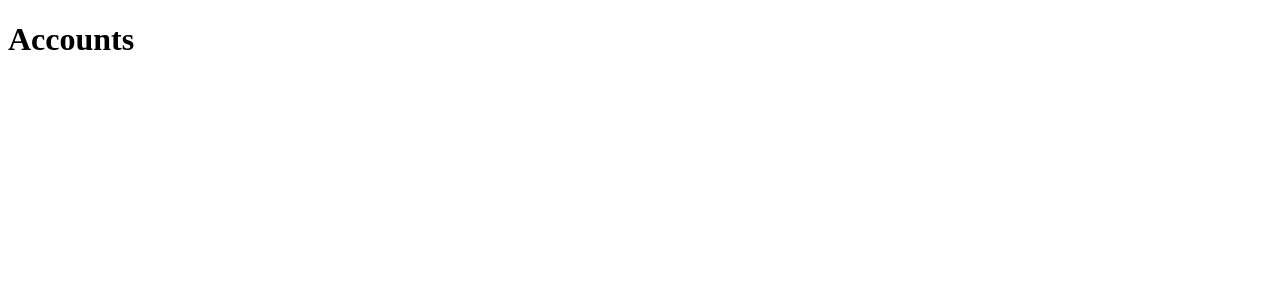
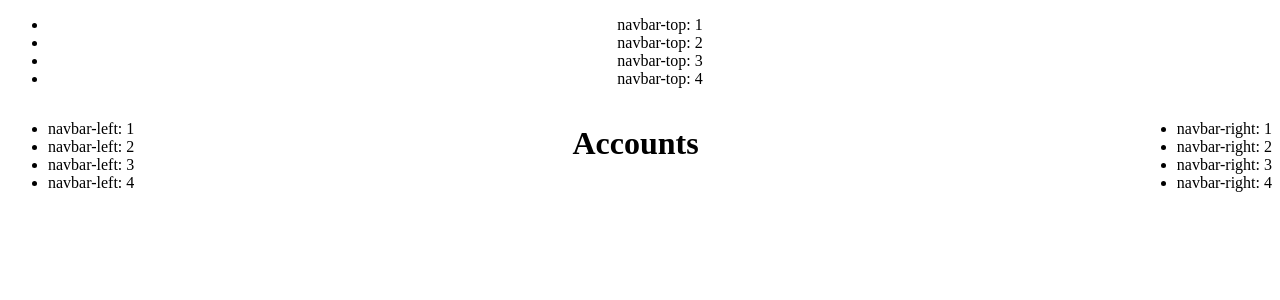
Before and after one commit to sh1chan/proto, a Flask app: page /applications/accounts/ in a window 1280 px wide. Before the commit the part shown is almost empty. Shown: the top 300 px of the page. Run offline with Flask 2, Linux system fonts and the light colour scheme.

Commit message:
Add nav to the base template

```diff
--- a/src/blueprints/root/main.py
+++ b/src/blueprints/root/main.py
@@ -1,4 +1,8 @@
 from flask import Blueprint
 
 
-root = Blueprint('root', __name__, static_folder='static', template_folder='templates')
+root = Blueprint(
+  'root', __name__,
+  static_folder='static/root', template_folder='templates',
+  static_url_path='/static/root'
+)
--- /dev/null
+++ b/src/blueprints/root/static/root/css/base.css
@@ -0,0 +1,16 @@
+.container-bottom {
+  display: flex;
+}
+
+.navbar-top {
+  text-align: center;
+  width: 100%;
+}
+
+.navbar-left {
+  margin-right: auto;
+}
+
+.navbar-right {
+  margin-left: auto;
+}
--- a/src/blueprints/root/templates/root/base.html
+++ b/src/blueprints/root/templates/root/base.html
@@ -7,13 +7,53 @@
     {% block head %}
     {% endblock %}
 
+    <link rel="stylesheet" href="{{ url_for('root.static', filename='css/base.css') }}">
     {% block static_links %}
     {% endblock %}
   </head>
 
   <body>
-    {% block body %}
-    {% endblock %}
+    <div class="container-top">
+      <nav class="navbar-top">
+        <ul>
+          <li>navbar-top: 1</li>
+          <li>navbar-top: 2</li>
+          <li>navbar-top: 3</li>
+          <li>navbar-top: 4</li>
+          {% block navbar_top %}
+          {% endblock %}
+        </ul>
+      </nav>
+    </div>
+
+    <div class="container-bottom">
+      <nav class="navbar-left">
+        <ul>
+          <li>navbar-left: 1</li>
+          <li>navbar-left: 2</li>
+          <li>navbar-left: 3</li>
+          <li>navbar-left: 4</li>
+          {% block navbar_left %}
+          {% endblock %}
+        </ul>
+      </nav>
+
+      <div class="container">
+        {% block body %}
+        {% endblock %}
+      </div>
+
+      <nav class="navbar-right">
+        <ul>
+          <li>navbar-right: 1</li>
+          <li>navbar-right: 2</li>
+          <li>navbar-right: 3</li>
+          <li>navbar-right: 4</li>
+          {% block navbar_rigth %}
+          {% endblock %}
+        </ul>
+      </nav>
+    </div>
 
     {% block static_scripts %}
     {% endblock %}
```
